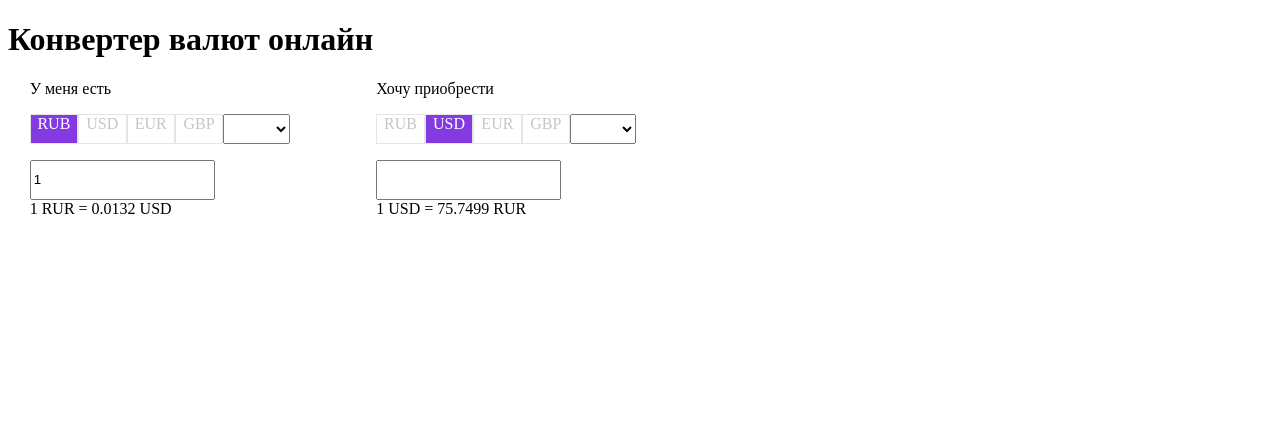
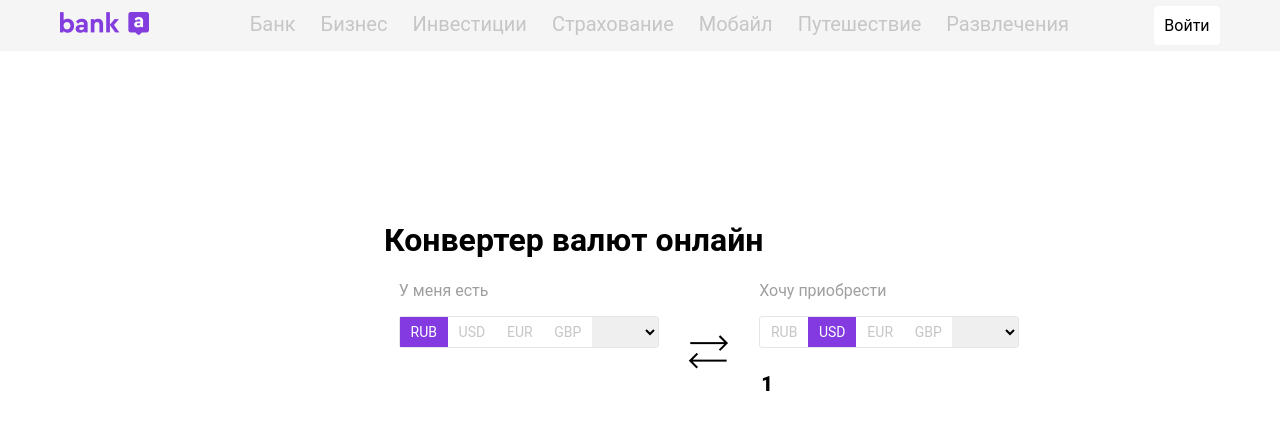
Before and after one commit to mahammadZeynalov/currency_converter, a plain HTML site: page index.html in a window 1280 px wide. Drawn offline with nearby package versions, Linux system fonts and the light colour scheme; no server answers.

Commit message:
without loading

```diff
--- a/index.html
+++ b/index.html
@@ -6,22 +6,22 @@
     <meta name="viewport" content="width=device-width, initial-scale=1.0">
     <title>Конвертер валют</title>
     <link rel="stylesheet" href="style.css">
+    <script src="jquery-3.4.1.min.js"></script>
 </head>
-
 <body>
-    <!-- <header>
-        <div class="bank-icon"></div>
-        <ul>
-            <li></li>
-            <li></li>
-            <li></li>
-            <li></li>
-            <li></li>
-            <li></li>
-            <li></li>
+    <header class='shapka'>
+        <div class="bank-icon"><img src="bankIcon.png" alt="bankIcon"></div>
+        <ul class='nav'>
+            <li><a href="#">Банк</a></li>
+            <li><a href="#">Бизнес</a></li>
+            <li><a href="#">Инвестиции</a></li>
+            <li><a href="#">Страхование</a></li>
+            <li><a href="#">Мобайл</a></li>
+            <li><a href="#">Путешествие</a></li>
+            <li><a href="#">Развлечения</a></li>
         </ul>
-        <div class="enter-button"></div>
-    </header> -->
+        <div class="enter-button">Войти</div>
+    </header>
     <main>
         <div class="app-name">
             <h1>Конвертер валют онлайн</h1>
@@ -37,12 +37,12 @@
                     <li class="list"><select class='select-currencies-from select'></select></li>
                 </ul>
                 <div class="calculation-box">
-                    <input class="input-number input-from" type = 'text' value='1'>
-                    <div class="current-rate-from">1 RUR = 0.0132 USD</div>
+                    <input class="input-number input-from" type = 'text'>
+                    <div class="current-rate-from"></div>
                 </div>
             </div>
             <div class="central-block">
-                <div class="change-arrows"></div>
+                <div class="change-arrows"><img src='transfer.png' class='transfer' alt='transfer' /></div>
             </div>
             <div class="right-block">
                 <div class="i-have">Хочу приобрести</div>
@@ -54,8 +54,8 @@
                     <li class="list"><select class='select-currencies-to select'></select></li>
                 </ul>
                 <div class="calculation-box">
-                    <input class="input-number input-to" type = 'text'>
-                    <div class="current-rate-to">1 USD = 75.7499 RUR</div>
+                    <input class="input-number input-to" type = 'text' value='1'>
+                    <div class="current-rate-to"></div>
                 </div>
             </div>
         </div>
--- a/script.js
+++ b/script.js
@@ -7,6 +7,8 @@ const selectTo = document.querySelector('.select-currencies-to');
 const inputFrom = document.querySelector('.input-from');
 const inputTo = document.querySelector('.input-to');
 
+const switcher = document.querySelector('.change-arrows');
+
 let data = loadAvailableCurrencies();
 fillDropDownLists(data);
 
@@ -15,17 +17,21 @@ inputTo.addEventListener('input', convertMoney);
 addEventListenersToCurrenciesFrom();
 addEventListenersToCurrenciesTo();
 
+window.addEventListener('load', (e) => {
+    convertMoney(e);
+});
+
 selectFrom.addEventListener('change', (e)=> {
     resetColorsFrom();
-    // e.target.style.backgroundColor = 'red';
     convertMoney(e);
-    loadCurrenciesRate();
 });
+
 selectTo.addEventListener('change', (e)=> {
     resetColorsTo();
     convertMoney(e);
-    loadCurrenciesRate();
 });
+
+switcher.addEventListener('click', switcherDivHandler)
 
 function addEventListenersToCurrenciesFrom() {
     topCurrenciesFrom.forEach((cur) => {
@@ -33,7 +39,6 @@ function addEventListenersToCurrenciesFrom() {
             resetColorsFrom();
             cur.classList.add('selected-from-cur');
             convertMoney(e);
-            loadCurrenciesRate();
         });
     });
 }
@@ -44,7 +49,6 @@ function addEventListenersToCurrenciesTo() {
             resetColorsTo();
             cur.classList.add('selected-to-cur');
             convertMoney(e);
-            loadCurrenciesRate();
         });
     });
 }
@@ -52,7 +56,6 @@ function addEventListenersToCurrenciesTo() {
 async function convertMoney(e) {
     formatInput();
     let info = await sendRequest();
-    console.log(info);
 
     let currencyFrom;
     let currencyTo;
@@ -77,13 +80,14 @@ async function convertMoney(e) {
         inputTo.value = 1;
         return;
     }
-    console.log(e.target);
-    // const topCurFrom = document.querySelector('.top-currencies-from');
 
-    if(e.target == inputTo) {
-        inputFrom.value = inputTo.value * info[1].rates[currencyFrom];
+    let selectedFrom = document.querySelector('.selected-from-cur');
+    let selectedTo = document.querySelector('.selected-to-cut');
+
+    if(e.target == inputFrom || e.target == selectFrom || e.target == selectedFrom) {
+        inputTo.value = (inputFrom.value * info[0].rates[currencyTo]).toFixed(2);
     } else {
-        inputTo.value = inputFrom.value * info[0].rates[currencyTo];
+        inputFrom.value = (inputTo.value * info[1].rates[currencyFrom]).toFixed(2);
     }
 
     let fromCurElement = document.querySelector('.current-rate-from');
@@ -107,6 +111,10 @@ function resetColorsTo() {
 
 async function loadAvailableCurrencies() {
     let response = await fetch('https://api.ratesapi.io/api/latest');
+    if(response.status != 200) {
+        alert('Не удалось загрузить данные о валютах.');
+        return;
+    }
     let data = await response.json();
     return data;
 }
@@ -146,11 +154,20 @@ async function sendRequest() {
         return false;
     }
 
-    let dataFromResponse = await fetch(`https://api.ratesapi.io/api/latest?base=${currencyFrom}&symbols=${currencyTo}`)
+    let dataFromResponse = await fetch(`https://api.ratesapi.io/api/latest?base=${currencyFrom}&symbols=${currencyTo}`);
+    if(dataFromResponse.status != 200) {
+        alert('Не удалось запросить данные о, исходной валюте. Пожалуйсто, попробуйте еще раз.');
+        return;
+    }
+    console.log(dataFromResponse);
     let dataFrom = await dataFromResponse.json();
+
     let dataToResponse = await fetch(`https://api.ratesapi.io/api/latest?base=${currencyTo}&symbols=${currencyFrom}`)
+    if(dataToResponse.status != 200) {
+        alert('Не удалось запросить данные о конечной валюте. Пожалуйсто, попробуйте еще раз.');
+        return;
+    }
     let dataTo = await dataToResponse.json();
-
     let responses = [];
     responses.push(dataFrom);
     responses.push(dataTo);
@@ -161,22 +178,34 @@ function formatInput() {
     inputFrom.value = inputFrom.value.replace(',', '.');
 }
 
-async function loadCurrenciesRate() {
-
+function switcherDivHandler() {
+    let parent = document.querySelector('.app-parent');
+    let left = document.querySelector('.app-parent > div:first-child');
+    let center = document.querySelector('.central-block');
+    let right = document.querySelector('.app-parent > div:last-child');
+    let save = left.querySelector('div:first-child').innerText;
+    left.querySelector('div:first-child').innerText = right.querySelector('div:first-child').innerText;
+    right.querySelector('div:first-child').innerText = save;
+    parent.innerHTML = '';
+    parent.append(right, center, left);
 }
 
-async function displayCurrentRate() {
+// async function loadCurrenciesRate() {
 
-}
+// }
 
-function changeCurrencyPositions() {
+// async function displayCurrentRate() {
 
-}
+// }
 
-function loadDelay() {
+// function changeCurrencyPositions() {
 
-}
+// }
 
-function isCurrenciesAreSame() {
+// function loadDelay() {
 
-}
+// }
+
+// function isCurrenciesAreSame() {
+
+// }
--- a/style.css
+++ b/style.css
@@ -1,5 +1,51 @@
 * {
     box-sizing: border-box;
+    font-family: Roboto;
+}
+
+body {
+    margin:0;
+}
+
+.shapka {
+    width: 100%;
+    display: flex;
+    justify-content: space-evenly;
+    align-items: center;
+    background: #F5F5F6;
+}
+
+.nav {
+    display: flex;
+    list-style: none;
+}
+
+.nav li {
+    margin-right: 25px;
+}
+
+.nav li:first-child {
+    color: black;
+}
+
+.nav li a {
+    text-decoration: none;
+    color: #C6C6C6;
+    font-size: 20px;
+    line-height: 13px;
+}
+
+.enter-button {
+    font-size: 16px;
+    border-radius: 4px;
+    background-color: white;
+    padding: 10px;
+}
+
+main {
+    position: absolute;
+    top: 25%;
+    left: 30%;
 }
 
 .app-parent {
@@ -12,20 +58,27 @@
     width: 260px;
 }
 
+.i-have {
+    color: #9F9F9F;
+}
+
 .drop-down {
     display: flex;
     list-style: none;
     padding-left: 0;
     border-radius: 3px;
+    border: 1px solid #E5E5E5;
 }
 
 .top-cur {
     width: 51px;
     height: 30px;
-    text-align: center;
-    /* align-self: center; */
-    border: 1px solid #E5E5E5;
+    display: flex;
+    justify-content: center;
+    align-items: center;
+    /* border: 1px solid #E5E5E5; */
     color: #C6C6C6;
+    font-size: 14px;
 }
 
 .list {
@@ -35,6 +88,8 @@
 .select {
     width: 100%;
     height: 100%;
+    border: none;
+    cursor: pointer;
 }
 
 .top-cur:hover {
@@ -57,10 +112,42 @@
     width: 260px;
 }
 
-.calculation-block {
-    height: 102px;
+.calculation-box {
+    border-radius: 3px;
+}
+
+.calculation-box div {
+    margin-top: 20px;
+    margin-bottom: 10px;
+    color: #C6C6C6;
 }
 
 .input-number {
+    font-size: 20px;
+    font-weight: 900;
+    height: 40px;
+    width: 260px;
+    border: none;
+    /* border-radius: 3px; */
+}
+
+.central-block {
+    display: flex;
+    justify-content: center;
+    align-items: center;
+}
+
+.change-arrows {
+    display: flex;
+    justify-content: center;
+    align-items: center;
+}
+
+.change-arrows:hover {
+    cursor: pointer;
+}
+
+.transfer:hover {
+    width: 50px;
     height: 40px;
 }
```
Also changed, not shown: bankIcon.png (added), transfer.png (added).
